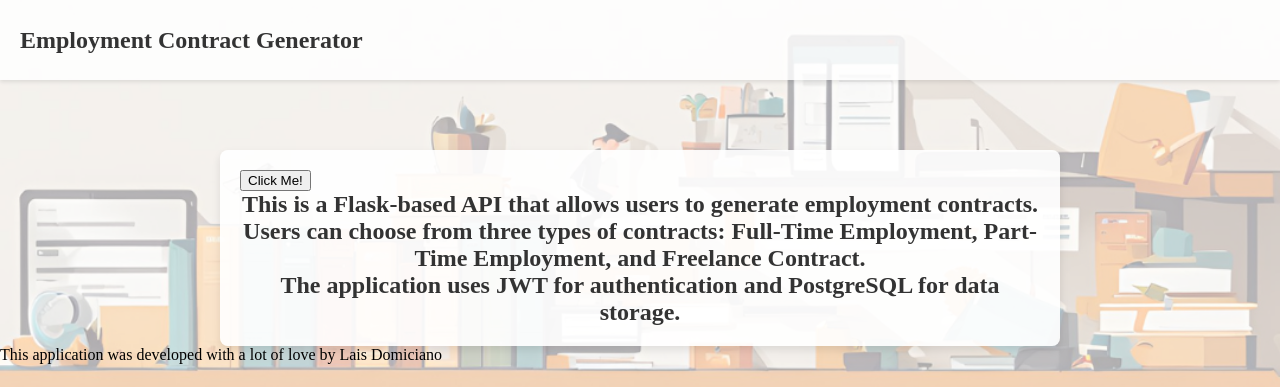
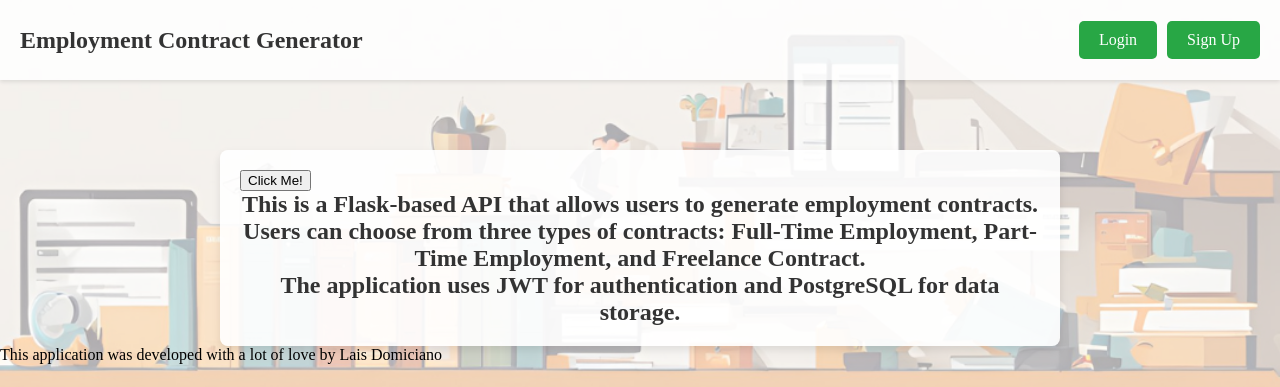
Before and after one commit to laistdomiciano/employment-contract-generator, a Flask app: page / in a window 1280 px wide. Shown: the top 387 px of the page. Run offline with Flask 3, Linux system fonts and the light colour scheme.

Commit message:
home.html

```diff
--- a/frontend/templates/home.html
+++ b/frontend/templates/home.html
@@ -10,6 +10,12 @@
 <body>
     <header>
         <h1>Employment Contract Generator</h1>
+        {% if not hide_buttons %}
+        <div class="button-container">
+            <a href="{{ url_for('routes.login') }}">Login</a>
+            <a href="{{ url_for('routes.signup') }}">Sign Up</a>
+        </div>
+        {% endif %}
     </header>
     <main>
 
```
